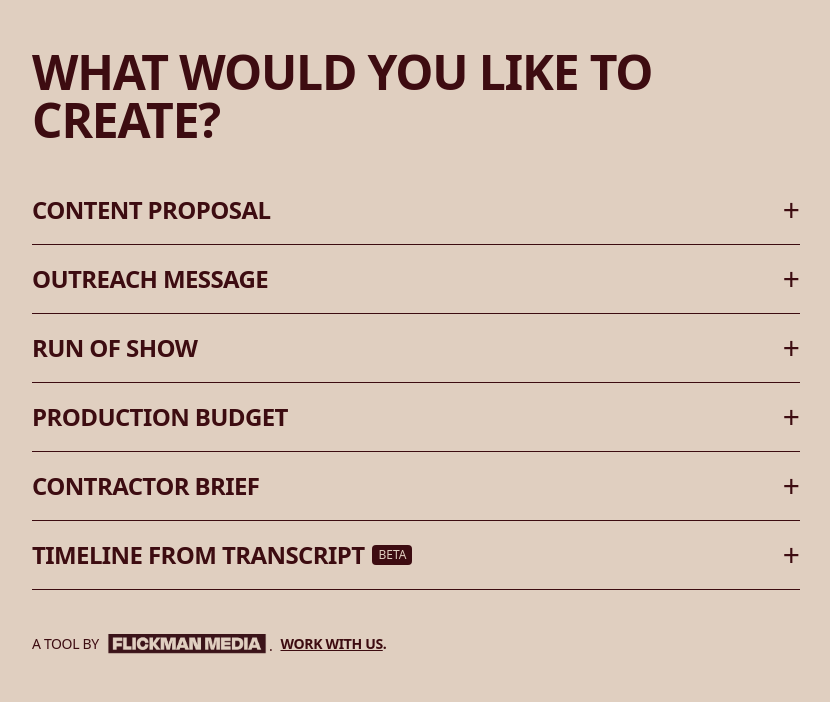
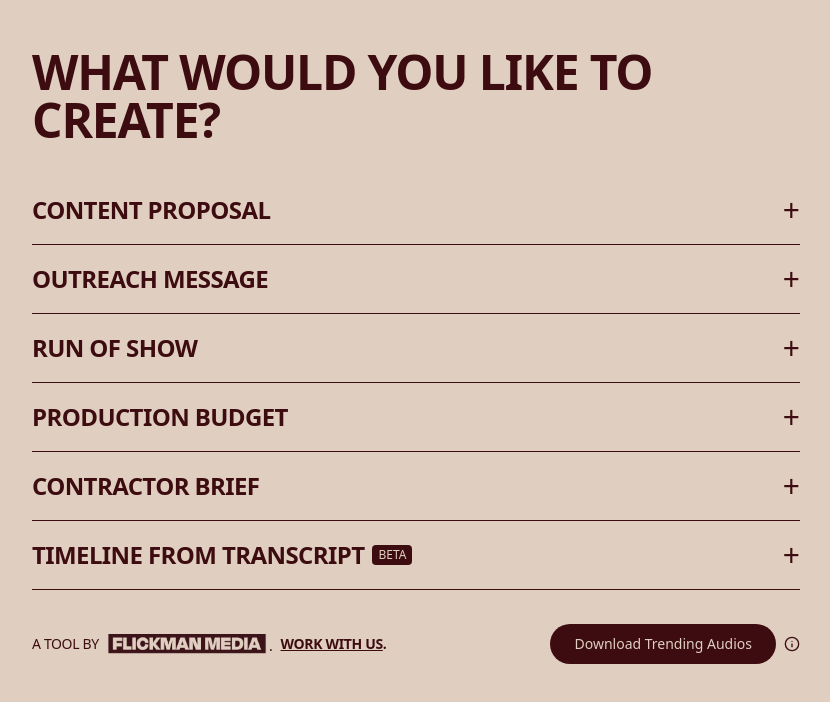
Before and after one commit to flickman-commits/fm-turbo, a React (Vite) app: page / in a window 1280 px wide. Shown: the top 702 px of the page, without its empty margins (224-1054 px from the left). Built offline with nearby package versions, Linux system fonts and the light colour scheme; no server answers; the HTML template or start-up script is replaced by a standard one.

Commit message:
added trending audios feature

```diff
--- /dev/null
+++ b/src/components/ui/trending-audio-button.tsx
@@ -0,0 +1,72 @@
+import { cn } from "@/lib/utils"
+import { InfoIcon } from "lucide-react"
+import { useState, useRef, useEffect } from "react"
+
+interface TrendingAudioButtonProps extends React.ButtonHTMLAttributes<HTMLButtonElement> {
+  dropboxLink: string;
+}
+
+export function TrendingAudioButton({ className, dropboxLink, ...props }: TrendingAudioButtonProps) {
+  const [showTooltip, setShowTooltip] = useState(false)
+  const [tooltipPosition, setTooltipPosition] = useState<'top' | 'bottom'>('top')
+  const tooltipRef = useRef<HTMLDivElement>(null)
+  const containerRef = useRef<HTMLDivElement>(null)
+
+  useEffect(() => {
+    if (showTooltip && tooltipRef.current && containerRef.current) {
+      const tooltipRect = tooltipRef.current.getBoundingClientRect()
+      const containerRect = containerRef.current.getBoundingClientRect()
+
+      // Check if tooltip would overflow at the top
+      if (containerRect.top < tooltipRect.height + 8) {
+        setTooltipPosition('bottom')
+      } else {
+        setTooltipPosition('top')
+      }
+    }
+  }, [showTooltip])
+
+  const handleClick = () => {
+    window.open(dropboxLink, '_blank', 'noopener,noreferrer')
+  }
+
+  return (
+    <div className="relative inline-flex items-center gap-2 w-full sm:w-auto justify-center sm:justify-start">
+      <button
+        onClick={handleClick}
+        className={cn(
+          "inline-flex items-center justify-center h-[40px] px-6 py-2 text-sm font-medium text-[#E0CFC0] bg-[#3D0C11] hover:bg-[#3D0C11]/90 rounded-full transition-colors w-full sm:w-auto",
+          className
+        )}
+        {...props}
+      >
+        Download Trending Audios
+      </button>
+      <div
+        ref={containerRef}
+        className="relative"
+        onMouseEnter={() => setShowTooltip(true)}
+        onMouseLeave={() => setShowTooltip(false)}
+      >
+        <InfoIcon className="h-4 w-4 text-[#3D0C11] cursor-help sm:cursor-default flex-shrink-0" />
+        {showTooltip && (
+          <div
+            ref={tooltipRef}
+            className={cn(
+              "absolute left-1/2 transform -translate-x-1/2 w-64 p-2 text-xs text-[#E0CFC0] bg-[#3D0C11] rounded-md shadow-lg z-50",
+              tooltipPosition === 'top' ? "bottom-full mb-2" : "top-full mt-2"
+            )}
+          >
+            Every week we update this link with the 10 most trending audios on social media, ready for download.
+            <div
+              className={cn(
+                "absolute left-1/2 transform -translate-x-1/2 w-2 h-2 bg-[#3D0C11]",
+                tooltipPosition === 'top' ? "bottom-0 translate-y-1/2 rotate-45" : "top-0 -translate-y-1/2 rotate-45"
+              )}
+            />
+          </div>
+        )}
+      </div>
+    </div>
+  )
+}
--- /dev/null
+++ b/src/config/links.ts
@@ -0,0 +1,5 @@
+// This file contains links that can be easily updated without code changes
+export const links = {
+  trendingAudios: "https://www.dropbox.com/scl/fo/h9ngl1vtm5dktl2romgiv/APZ2Hz_rfoyVNMo-MRUCDKY?rlkey=wj123stgp8g439exzpnhkwhk4&st=n0k204o7&dl=0",
+  flickmanMedia: "https://www.flickman.media/"
+}
--- a/src/pages/Home.tsx
+++ b/src/pages/Home.tsx
@@ -3,6 +3,8 @@ import { TaskType, TaskResult } from '@/types/tasks'
 import { TaskModal } from '@/components/TaskModal'
 import { ResultModal } from '@/components/ResultModal'
 import { FormDataWithWeather } from '@/types/forms'
+import { TrendingAudioButton } from '@/components/ui/trending-audio-button'
+import { links } from '@/config/links'
 
 export default function Home() {
   const [selectedTask, setSelectedTask] = useState<TaskType | null>(null)
@@ -61,10 +63,11 @@ export default function Home() {
           ))}
         </div>
 
-        <div className="flex flex-row items-center mt-8">
+        <div className="flex flex-col sm:flex-row items-center justify-between gap-6 sm:gap-4 mt-8">
+          <div className="flex flex-row items-center">
             <span className="text-sm font-medium text-[#3D0C11] tracking-tight">A TOOL BY</span>
             <a
-            href="https://www.flickman.media/"
+              href={links.flickmanMedia}
               target="_blank"
               rel="noopener noreferrer"
               className="-ml-0.5"
@@ -77,13 +80,15 @@ export default function Home() {
             </a>
             <span className="text-sm font-medium text-[#3D0C11] tracking-tight translate-y-[2px] -ml-[8px]">.</span>
             <a
-            href="https://www.flickman.media/"
+              href={links.flickmanMedia}
               target="_blank"
               rel="noopener noreferrer"
               className="text-sm font-bold text-[#3D0C11] tracking-tight ml-2 hover:text-[#3D0C11]/80 transition-colors"
             >
               <span className="underline">WORK WITH US</span>.
             </a>
+          </div>
+          <TrendingAudioButton dropboxLink={links.trendingAudios} />
         </div>
       </div>
 
```
Lines whose indentation alone changed are shown as unchanged.
